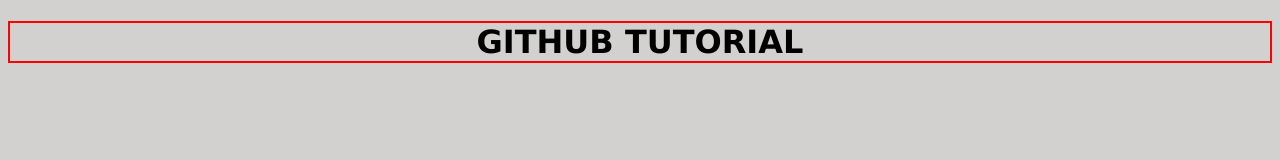
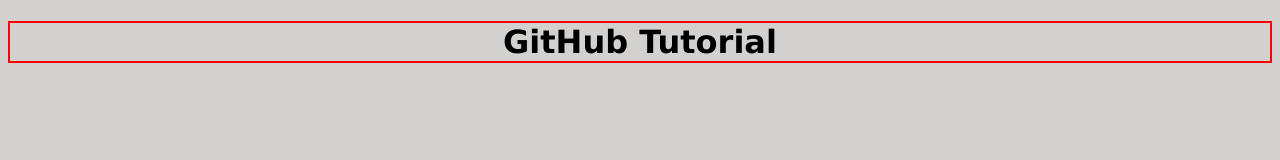
Before and after one commit to joshv523/githubTutorial, a plain HTML site: page index.html in a window 1280 px wide. Drawn offline with Linux system fonts and the light colour scheme.

Commit message:
new commit

```diff
--- a/index.html
+++ b/index.html
@@ -5,7 +5,7 @@
     <link rel="stylesheet" type="text/css" href="style.css">
   </head>
   <body>
-    <h1>GITHUB TUTORIAL</h1>
+    <h1>GitHub Tutorial</h1>
 
     <script type="text/javascript" src="script.js"></script>
   </body>
```
